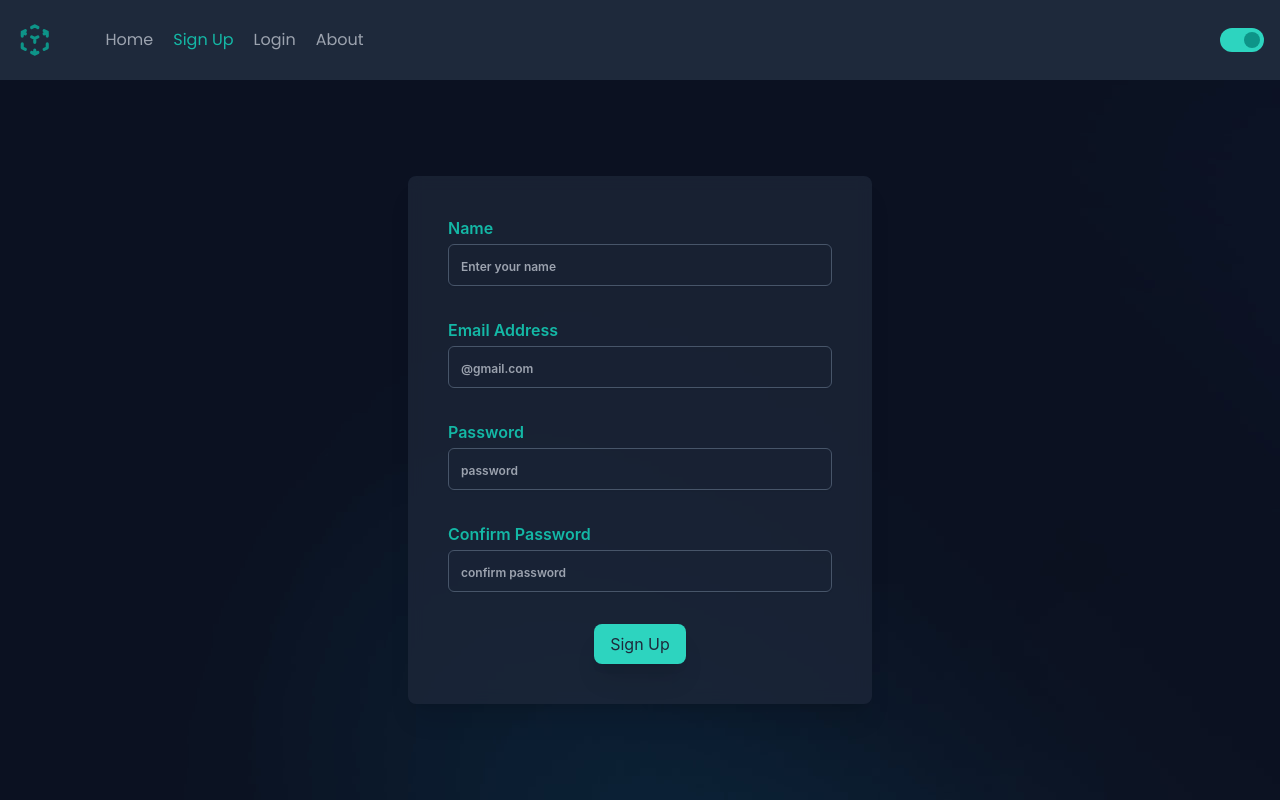
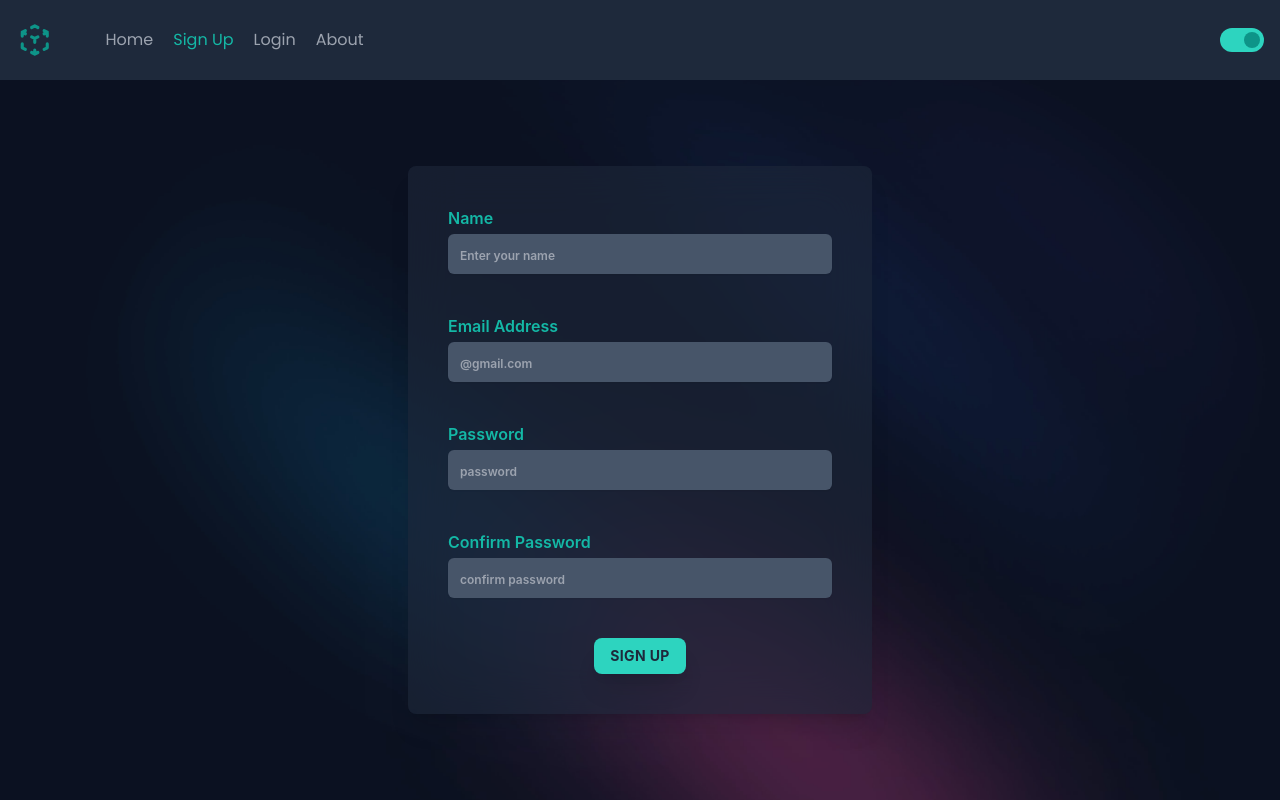
Before and after one commit to ankitn1311/todo-app, a React (Create React App) app in the folder frontend/: page /sign-up in a window 1280 px wide. Built offline with nearby package versions, Linux system fonts and the light colour scheme.

Commit message:
Sign up UI

```diff
--- a/frontend/src/App.js
+++ b/frontend/src/App.js
@@ -7,7 +7,7 @@ import SignUp from "./components/sign-up/SignUp";
 
 function App() {
   return (
-    <div className="h-screen bg-slate-400 dark:bg-slate-900 text-gray-900 dark:text-gray-400 dark:bg-[url('./assets/images/background.jpg')] object-cover">
+    <div className="h-screen bg-slate-400 dark:bg-slate-900 text-gray-900 dark:text-gray-400 dark:bg-[url('./assets/images/background.jpg')] bg-cover">
       <Routes>
         <Route
           path="/"
--- a/frontend/src/components/common/form/Input.js
+++ b/frontend/src/components/common/form/Input.js
@@ -16,14 +16,15 @@ const Input = (props) => {
       <input
         {...props}
         formik=""
-        // px-3 py-2 bg-white border shadow-sm border-gray-300 placeholder-gray-400 disabled:bg-gray-50 disabled:text-gray-500 disabled:border-gray-200 focus:outline-none focus:border-sky-500 focus:ring-sky-500 block w-full rounded-md sm:text-sm focus:ring-1 invalid:border-pink-500 invalid:text-pink-600 focus:invalid:border-pink-500 focus:invalid:ring-pink-500 disabled:shadow-none
-        className={`px-3 py-2 w-full shadow-sm placeholder-gray-400 text-slate-700  disabled:bg-gray-50 disabled:text-gray-500 disabled:border-gray-200 focus:outline-none focus:border-sky-500 focus:ring-sky-500 dark:text-slate-100 bg-transparent rounded-md border-1 outline-none placeholder:text-xs   ${
-          error ? "border-red-400" : "border-slate-400 dark:border-slate-600"
+        className={`px-3 py-2 w-full shadow-sm  placeholder-gray-400 text-slate-700  disabled:bg-gray-50 disabled:text-gray-500 disabled:border-gray-200 border-none bg-slate-200 focus:outline-none focus:ring-2 focus:ring-sky-500 dark:text-slate-100 bg-transparent rounded-md  outline-none placeholder:text-xs  ${
+          error
+            ? "bg-red-100 dark:bg-red-200"
+            : "bg-slate-200 dark:bg-slate-600"
         }`}
       />
 
       {error && (
-        <div className="absolute top-10 text-sm mt-1 text-red-400">
+        <div className="absolute mt-1 text-xs text-red-800 dark:text-red-400 top-10">
           {formik?.errors[props.name]}
         </div>
       )}
--- a/frontend/src/components/common/ui/Paper.js
+++ b/frontend/src/components/common/ui/Paper.js
@@ -9,7 +9,7 @@ const Paper = (props) => {
   return (
     <div
       //dark:ring-1 dark:ring-inset dark:ring-white/10
-      className={`bg-slate-300 dark:bg-slate-800/70 backdrop-blur ${props.className}`}>
+      className={`bg-slate-300  dark:bg-slate-800/60 backdrop-blur-xl shadow-xl ${props.className}`}>
       {children}
     </div>
   );
--- a/frontend/src/components/sign-up/SignUp.js
+++ b/frontend/src/components/sign-up/SignUp.js
@@ -38,12 +38,12 @@ const SignUp = () => {
   });
   return (
     <Layout sidebar={false}>
-      <div className="h-full flex items-center justify-center">
+      <div className="flex items-center justify-center h-full">
         <Paper className="p-10 rounded-lg shadow-xl">
           <form
-            className="flex flex-col gap-8 w-96"
+            className="flex flex-col gap-10 w-96"
             onSubmit={formik.handleSubmit}>
-            <div className="flex flex-col gap-1 font-semibold items-start justify-between">
+            <div className="flex flex-col items-start justify-between gap-1 font-semibold">
               <label
                 htmlFor="firstName"
                 className="text-teal-700 dark:text-teal-500">
@@ -61,7 +61,7 @@ const SignUp = () => {
                 formik={formik}
               />
             </div>
-            <div className="flex flex-col gap-1 font-semibold items-start justify-between ">
+            <div className="flex flex-col items-start justify-between gap-1 font-semibold ">
               <label
                 htmlFor="email"
                 className="text-teal-700 dark:text-teal-500">
@@ -79,7 +79,7 @@ const SignUp = () => {
                 formik={formik}
               />
             </div>
-            <div className="flex flex-col gap-1 font-semibold items-start justify-between">
+            <div className="flex flex-col items-start justify-between gap-1 font-semibold">
               <label
                 htmlFor="email"
                 className="text-teal-700 dark:text-teal-500">
@@ -90,7 +90,7 @@ const SignUp = () => {
                 placeholder="password"
                 id="password"
                 name="password"
-                type="text"
+                type="password"
                 width="full"
                 onChange={formik.handleChange}
                 onBlur={formik.handleBlur}
@@ -98,7 +98,7 @@ const SignUp = () => {
                 formik={formik}
               />
             </div>
-            <div className="flex flex-col gap-1 font-semibold items-start justify-between">
+            <div className="flex flex-col items-start justify-between gap-1 font-semibold">
               <label
                 htmlFor="email"
                 className="text-teal-700 dark:text-teal-500">
@@ -110,7 +110,7 @@ const SignUp = () => {
                 id="confirmPassword"
                 name="confirmPassword"
                 width="full"
-                type="text"
+                type="password"
                 onChange={formik.handleChange}
                 onBlur={formik.handleBlur}
                 value={formik.values.firstName}
@@ -118,9 +118,9 @@ const SignUp = () => {
               />
             </div>
 
-            <div className="w-full flex items-center justify-center">
+            <div className="flex items-center justify-center w-full">
               <button
-                className="bg-teal-400 text-slate-800 px-4 py-2 rounded-lg shadow-xl"
+                className="px-4 py-2 text-sm font-bold tracking-wide uppercase bg-teal-400 rounded-lg shadow-xl outline-none text-slate-800 active:bg-teal-600 hover:bg-teal-500 focus:ring-2 focus:ring-sky-500 focus:outline-none"
                 type="submit">
                 Sign Up
               </button>
```
